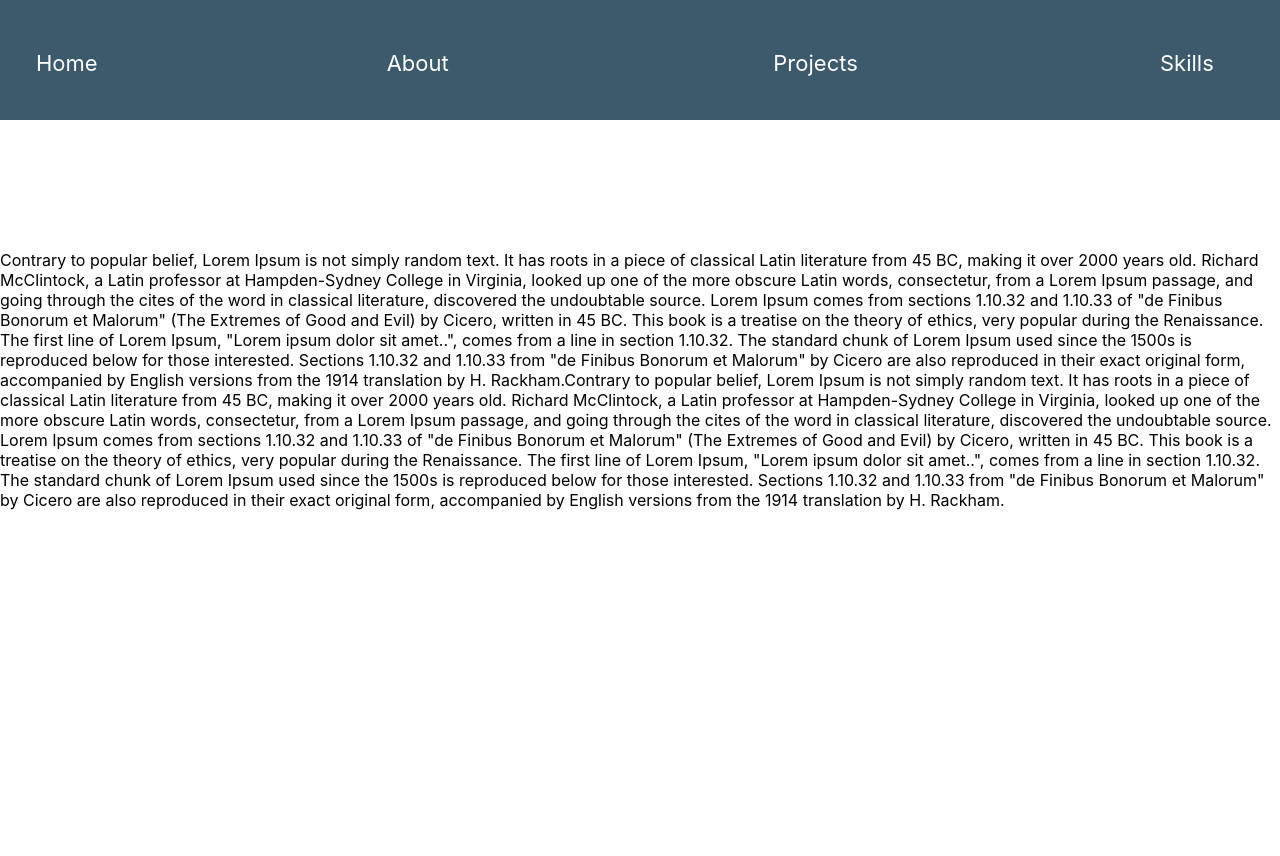
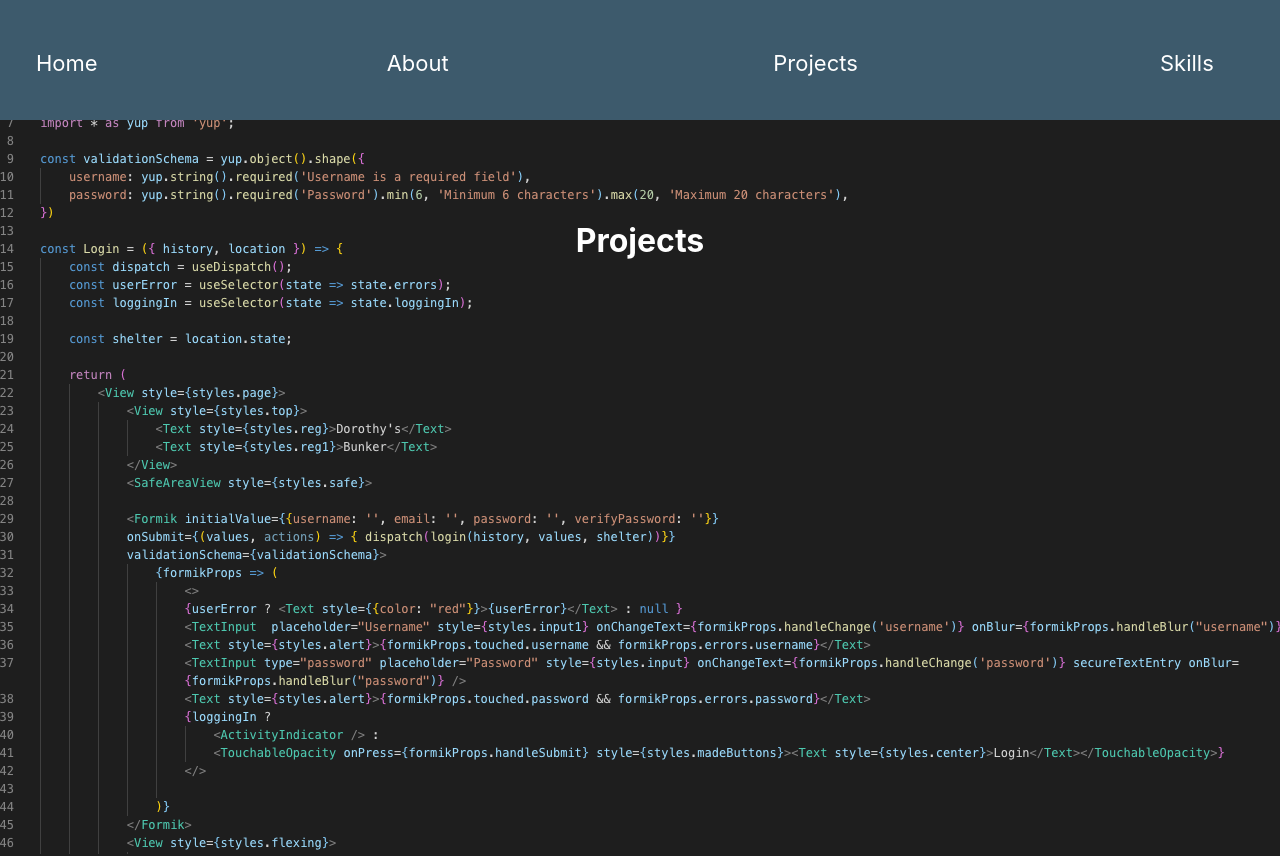
Before and after one commit to toddmckenzie/Portfolio, a React (Create React App) app in the folder port/: page /projects in a window 1280 px wide. Shown: the top 856 px of the page. Before the commit the page ends 800 px from the top, so only its background shows below. Built offline with nearby package versions, Linux system fonts and the light colour scheme.

Commit message:
working on projects page

```diff
--- a/port/src/components/about.css
+++ b/port/src/components/about.css
@@ -29,5 +29,5 @@
       text-align: center;
       margin-right: 20px;
       font-size: 30px;
-
+      height: 36px;
   }
--- a/port/src/components/about.js
+++ b/port/src/components/about.js
@@ -1,19 +1,32 @@
-import React from 'react';
+import React, { useEffect, useState } from 'react';
 import './about.css';
 import code from '../img/code-about.png';
 import family from '../img/family.png';
 
 
 const About = () => {
+    const [ title, setTitle ] = useState('')
+    const [ i, setI ] = useState(0);
+
+    useEffect(() => {
+        const about = ['A','b','o','u','t',' ', 'm', 'e']
+        setTimeout(function() {
+            if (i < about.length+1){
+                setTitle(about.slice(0,i).join(''))
+                setI(i + 1);
+            }
+        }, 300)
+    },[title, i])
+
     return (
         <div className="about" style={{backgroundImage: `url(${code})`}}>
               <div>
                   <img src={family} className="family"/>
               </div>
               <div className="about-para">
-                    <h2>About Me</h2>
-                    <p>I grew up in a small town in southeast Kansas where sports were my life.  Along with other sports I also wrestled growing up and wrestled a couple of years in college. I had little idea or direction with what I wanted to do with my life so I bounced around a little before ending up finishing a bachelors degree in Human Biology from Cleveland University Kansas City.  Shortly after graduating I moved to St. Louis to be closer to my girlfriend, who is now my wife.  I started working for a chemical plant as a contracted Quality Control lab technician.  When that job ended I took an operator position with the company.  I ended up working there for a little over 12 years.  During this period my wife and I had 2 sets of twins.</p>
-                    <p>Leaving my job was a difficult one because it paid extremely well, I had people counting on me to make money, and my wife was not working since she was taking care of our 4 children who are 5 and 3.  My wife agreed to work weekends to allow me to pursue my passion.  The reason I left was because I developed a love for coding.  I started learning python on the side of work and family and I became hooked.  For once in my life I had found an opportunity to do something I enjoyed.  I love learning and making new apps that users love.  I love being stuck on a problem and waking up in the middle of the night with the answer.  I am obsessed with code and want to grow to become the best developer I can obtain.</p>
+                    <h2>{title}</h2>
+                    <p>I grew up in a small town in southeast Kansas where sports were my life.  Along with other sports I also wrestled growing up and wrestled a couple of years in college. After I stopped wrestling I had little idea or direction with what I wanted to do with my life so I bounced around a little before ending up finishing a bachelors degree in Human Biology from Cleveland University Kansas City.  Shortly after graduating I moved to St. Louis to be closer to my girlfriend, who is now my wife.  I started working for a chemical plant as a contracted Quality Control lab technician.  When that job ended I took an operator position with the same company.  I ended up working there for a little over 12 years.  During this period my wife and I had 2 sets of twins.</p>
+                    <p>Leaving my job was difficult because it paid extremely well, I had people counting on me to make money, and my wife was not working since she was taking care of our 4 children who are 5 and 3.  My wife agreed to work weekends to allow me to pursue my passion.  The reason I left was because I developed a love for coding.  I started learning python on the side of work and family, and I became hooked.  For once in my life I had found an opportunity to do something I enjoyed.  I love learning and making new apps that users love.  I love being stuck on a problem and waking up in the middle of the night with the answer.  I am obsessed with code and want to grow to become the best developer I can obtain.</p>
                     <p>I left work to attend Lambda School.  Lambda school is a 30 plus week fulltime fullstack and computer science school.  At Lambda I learned HTML, CSS, LESS, SASS, responsive web development, Javascript, React, Redux, Node.js, Jest, Express, SQL.  In the computer science portion I learned more Python, algorithms, data structures, computer architecture and more.  I learned how to problem solve better, how to read the DOCs, and how to google a little better.  I spent many days working 12 hours a day coding, watching tutotrials through Lambda school and youtube, and solving problems.  I also continued to work on weekends in order to achieve my goals that I have for myself.</p>
               </div>
 
--- a/port/src/components/projects.css
+++ b/port/src/components/projects.css
@@ -1,3 +1,11 @@
 .projects {
-    padding-top: 250px;
+    padding-top: 200px;
+    display: flex;
+    justify-content: space-around;
+    height: 100vh;
+    width: 100%;
 }
+
+h1 {
+    color: white;
+}
--- a/port/src/components/projects.js
+++ b/port/src/components/projects.js
@@ -1,13 +1,23 @@
-import React from 'react';
+import React, { useEffect, useState } from 'react';
 import './projects.css';
+import code from '../img/code-pro.png';
+const Projects = () => {
+    const [ title, setTitle ] = useState('')
+    const [ i, setI ] = useState(0);
 
-const Projects = () => {
+    useEffect(() => {
+        const about = ['P', 'r', 'o', 'j', 'e', 'c', 't', 's']
+        setTimeout(function() {
+            if (i < about.length+1){
+                setTitle(about.slice(0,i).join(''))
+                setI(i + 1);
+            }
+        }, 300)
+    },[title, i])
     return (
-        <div className="projects">Contrary to popular belief, Lorem Ipsum is not simply random text. It has roots in a piece of classical Latin literature from 45 BC, making it over 2000 years old. Richard McClintock, a Latin professor at Hampden-Sydney College in Virginia, looked up one of the more obscure Latin words, consectetur, from a Lorem Ipsum passage, and going through the cites of the word in classical literature, discovered the undoubtable source. Lorem Ipsum comes from sections 1.10.32 and 1.10.33 of "de Finibus Bonorum et Malorum" (The Extremes of Good and Evil) by Cicero, written in 45 BC. This book is a treatise on the theory of ethics, very popular during the Renaissance. The first line of Lorem Ipsum, "Lorem ipsum dolor sit amet..", comes from a line in section 1.10.32.
-
-        The standard chunk of Lorem Ipsum used since the 1500s is reproduced below for those interested. Sections 1.10.32 and 1.10.33 from "de Finibus Bonorum et Malorum" by Cicero are also reproduced in their exact original form, accompanied by English versions from the 1914 translation by H. Rackham.Contrary to popular belief, Lorem Ipsum is not simply random text. It has roots in a piece of classical Latin literature from 45 BC, making it over 2000 years old. Richard McClintock, a Latin professor at Hampden-Sydney College in Virginia, looked up one of the more obscure Latin words, consectetur, from a Lorem Ipsum passage, and going through the cites of the word in classical literature, discovered the undoubtable source. Lorem Ipsum comes from sections 1.10.32 and 1.10.33 of "de Finibus Bonorum et Malorum" (The Extremes of Good and Evil) by Cicero, written in 45 BC. This book is a treatise on the theory of ethics, very popular during the Renaissance. The first line of Lorem Ipsum, "Lorem ipsum dolor sit amet..", comes from a line in section 1.10.32.
-
-The standard chunk of Lorem Ipsum used since the 1500s is reproduced below for those interested. Sections 1.10.32 and 1.10.33 from "de Finibus Bonorum et Malorum" by Cicero are also reproduced in their exact original form, accompanied by English versions from the 1914 translation by H. Rackham.</div>
+        <div style={{backgroundImage: `url(${code})`}} className="projects">
+            <h1>{title}</h1>
+        </div>
     )
 }
 
```
Also changed, not shown: port/src/img/code-be.png (added), port/src/img/code-pro.png (added).
